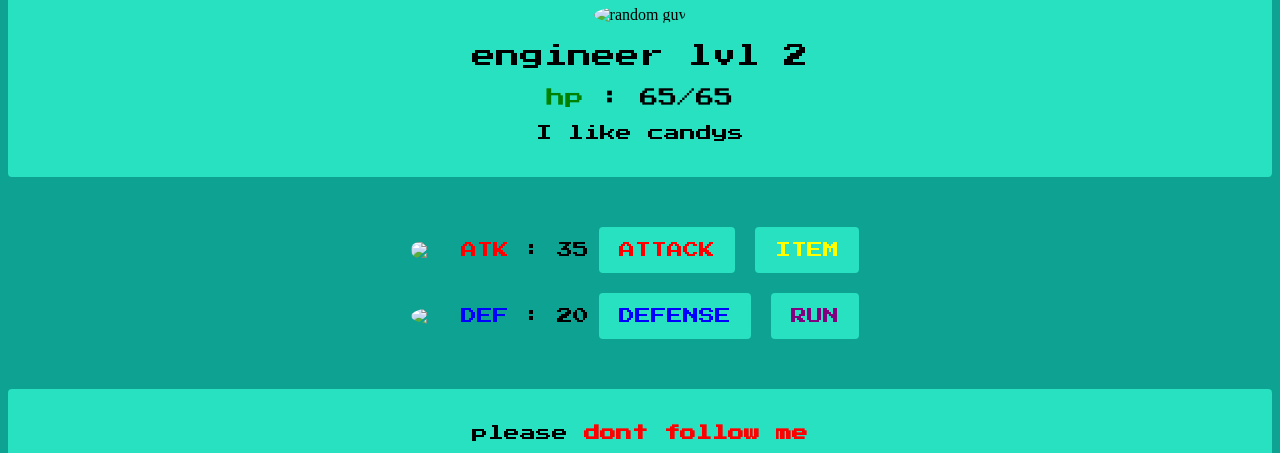
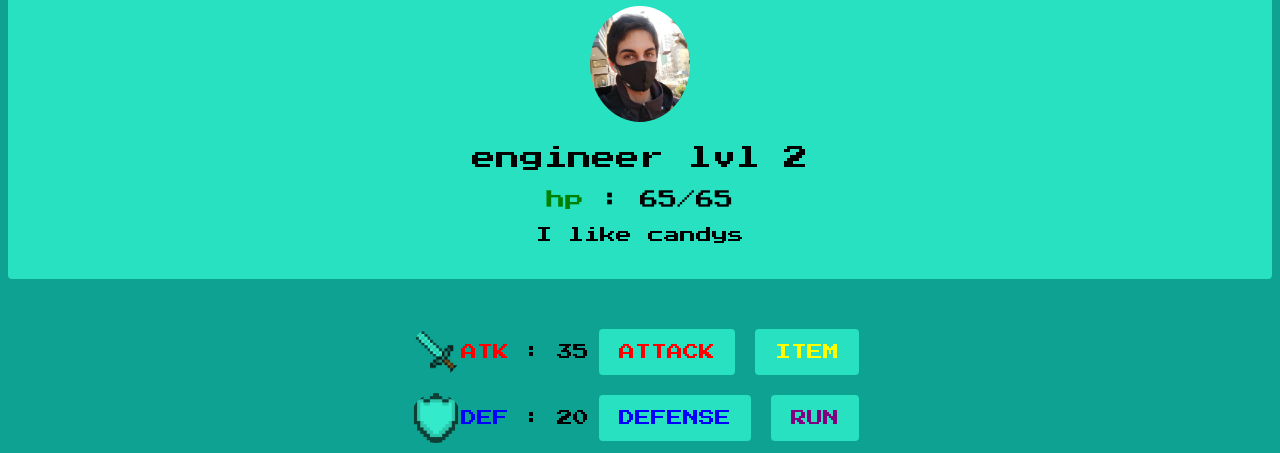
Before and after one commit to flaynautomata/profile, a plain HTML site: page index.html in a window 1280 px wide. Shown: the part 109-562 px from the top of the page. Drawn offline with Linux system fonts and the light colour scheme; the site is published under a folder, as on GitHub Pages, so addresses that start at the root find nothing.

Commit message:
fixing images

```diff
--- a/index.html
+++ b/index.html
@@ -15,20 +15,20 @@
 <div class="container">
   <div class="card">
 <h1> random guy</h1>
-<img src="/images/Captura de pantalla 2023-04-26 113858.jpg" class ="imagen-circle" width="100px" alt="random guy">
+<img src="images/Captura de pantalla 2023-04-26 113858.jpg" class ="imagen-circle" width="100px" alt="random guy">
 <h2> engineer lvl 2</h2>
 <h3><span style="color: green;">hp</span> : 65/65 </h3>
 <p>I like candys</p>
 </div>
 <div class="stats">
   <div class ="line">
-  <img src="/images/580b57fcd9996e24bc43c301.png" width="50px" class ="imagen-circle1">
+  <img src="images/580b57fcd9996e24bc43c301.png" width="50px" class ="imagen-circle1">
   <p> <span style="color: red;">ATK</span> : 35 </p>
   <a href="#" class="btn-attack">ATTACK</a>
   <a href="#" class="btn-item">ITEM</a>
   </div>
   <div class ="line">
-  <img src="/images/unnamed.png" width="50px" class ="imagen-circle">
+  <img src="images/unnamed.png" width="50px" class ="imagen-circle">
   <p><span style="color: blue;">DEF</span> : 20 </p>
   <a href="#" class="btn-defense">DEFENSE</a>
   <a href="#" class="btn-run">RUN</a>
```
